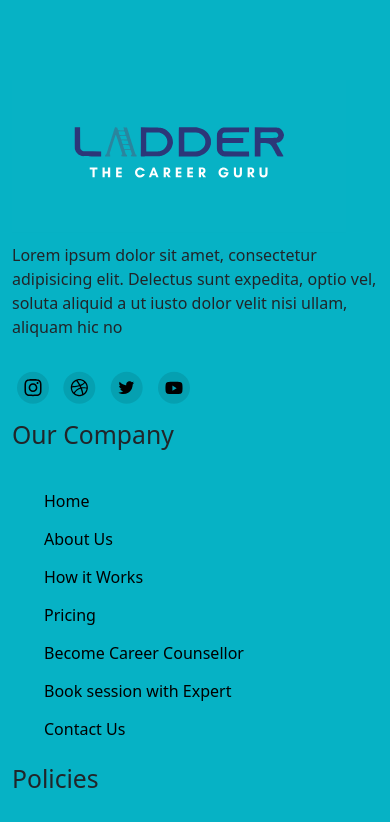
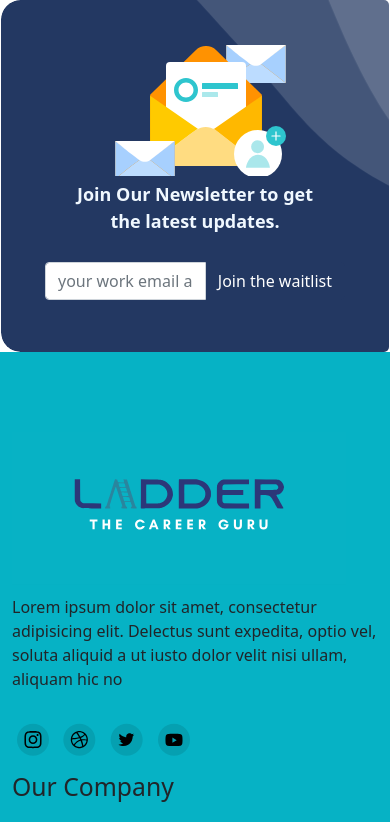
Before and after one commit to Pankaj-j-ux/ladder-guru, a plain HTML site: page Footer.html in a window 390 px wide. Shown: the top 822 px of the page. Drawn offline with nearby package versions, Linux system fonts and the light colour scheme.

Commit message:
newsletter

```diff
--- a/Footer.html
+++ b/Footer.html
@@ -28,10 +28,32 @@
     }
   </style>
   <body>
+    <div class="text-center" id="newsletter-1">
+      <div class="row" id="row">
+        <div class="col-md-6" id="row-1"></div>
+        <div class="col-md-6" id="row-2">
+          Join Our Newsletter to get <br />
+          the latest updates.
+          <br /><br />
+          <div class="input-group mb-3">
+            <input
+              type="text"
+              class="form-control"
+              placeholder="your work email address"
+              aria-label="Recipient's username"
+              aria-describedby="basic-addon2"
+            />
+            <span class="input-group-text" id="basic-addon2"
+              >Join the waitlist</span
+            >
+          </div>
+        </div>
+      </div>
+    </div>
     <div class="container-fluid" id="container-footer">
       <div class="row">
         <div class="col-sm-3">
-          <a href="/"><img src="./image/Ladder 1.svg" alt="logo-image" /></a>
+          <a href="/"><img src="Ladder 1.svg" alt="logo-image" /></a>
           <p class="logo-para">
             Lorem ipsum dolor sit amet, consectetur adipisicing elit. Delectus
             sunt expedita, optio vel, soluta aliquid a ut iusto dolor velit nisi
--- a/footer.css
+++ b/footer.css
@@ -70,3 +70,61 @@ li {
     width: 100%;
   }
 }
+
+#row {
+  background-image: url("./BGMask.svg");
+  background-repeat: no-repeat;
+  max-width: 100%;
+  margin: auto;
+  border-radius: 5px;
+  padding: 2rem;
+}
+#row-1 {
+  background-image: url("./Bg-1.svg");
+  background-repeat: no-repeat;
+  height: 12rem;
+  width: 15rem;
+  margin-left: 5rem;
+}
+#row-2 {
+  color: aliceblue;
+  font-size: large;
+  font-weight: bold;
+  display: inline-block;
+}
+input {
+  padding: 1rem;
+}
+#basic-addon2 {
+  background-color: #233862;
+  color: white;
+  border-color: #233862;
+}
+@media screen and (max-width: 600px) {
+  #row-1 {
+    background-image: url("./Bg-1.svg");
+    background-repeat: no-repeat;
+    height: 9rem;
+  }
+}
+@media screen and (max-width: 600px) {
+  #newsletter-1 {
+    margin-left: 0rem;
+  }
+}
+@media screen and (max-width: 600px) {
+  input {
+    padding: 0rem;
+  }
+}
+@media screen and (max-width: 600px) {
+  #row {
+    background-image: url("./BGMask.svg");
+
+    height: 22rem;
+    width: 388px;
+    border-radius: 5px;
+    padding: 2rem;
+    background-size: cover;
+  }
+}
```
Also changed, not shown: BGMask.svg (added), Bg-1.svg (added), Ladder 1.svg (added).
